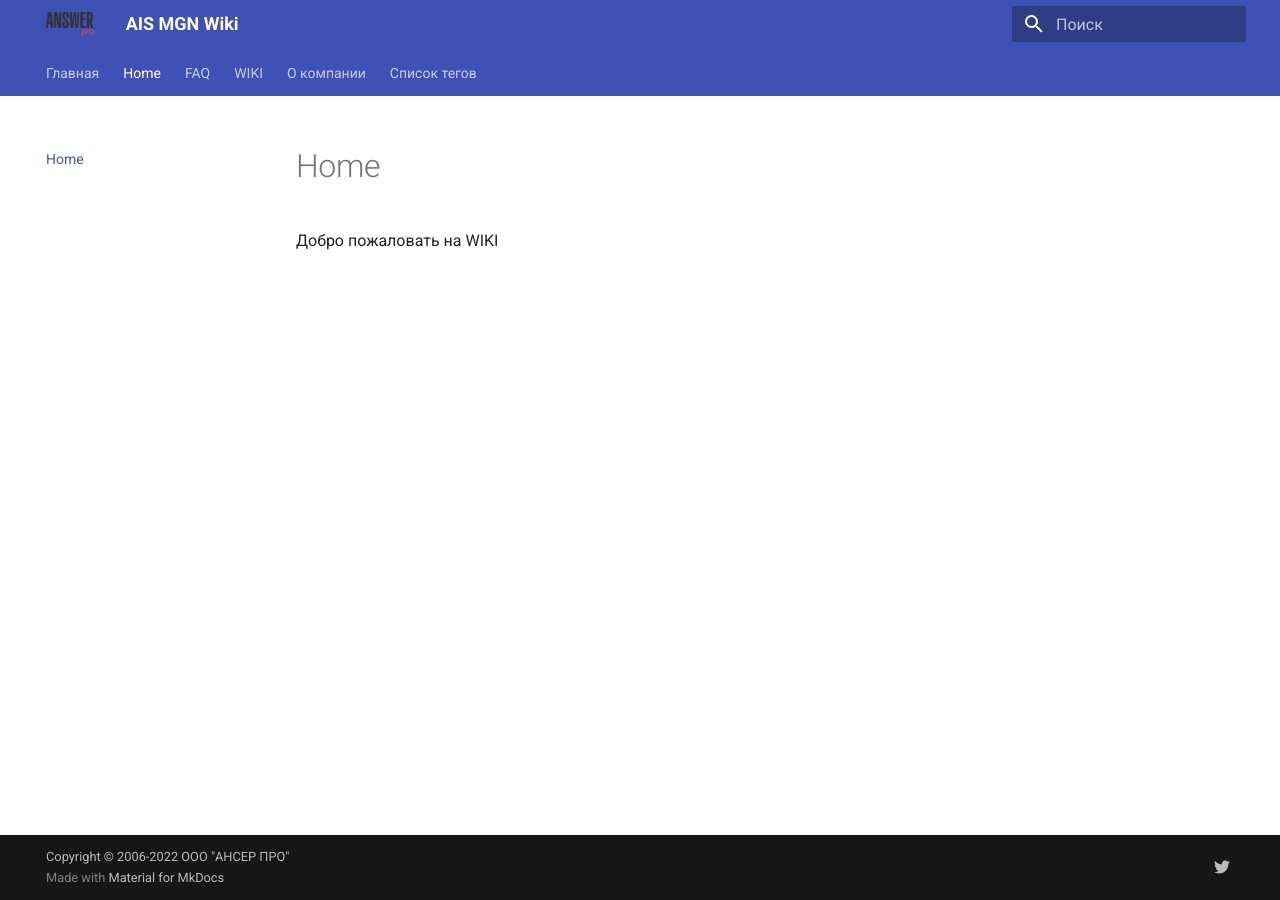
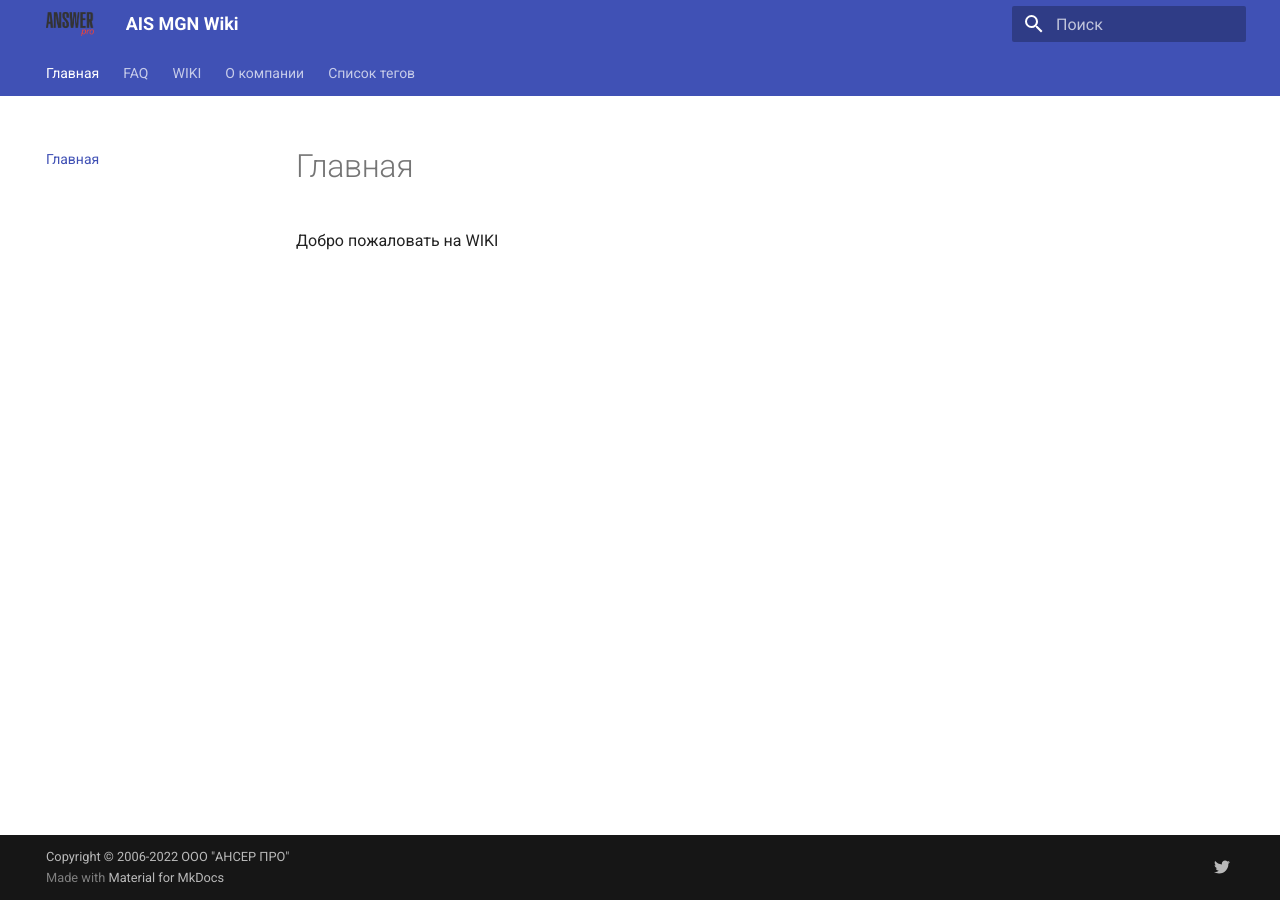
Before and after one commit to peryevd/mkdocs-material-wiki, an MkDocs documentation site: the page built from docs/index.md, in a window 1280 px wide. Built offline with MkDocs 1.6.1 and Material for MkDocs 9.7.7, drawn with Linux system fonts in a browser that asks for light colours; part of the change alters nothing that is shown.

Commit message:
fix general

```diff
--- a/mkdocs.yml
+++ b/mkdocs.yml
@@ -1,6 +1,6 @@
 site_name: AIS MGN Wiki
 nav:
-    - Главная : '../docs'
+    - Главная : 'index.md'
     - ...
     - О компании : 'about.md'
     - Список тегов: 'tags.md'
```
